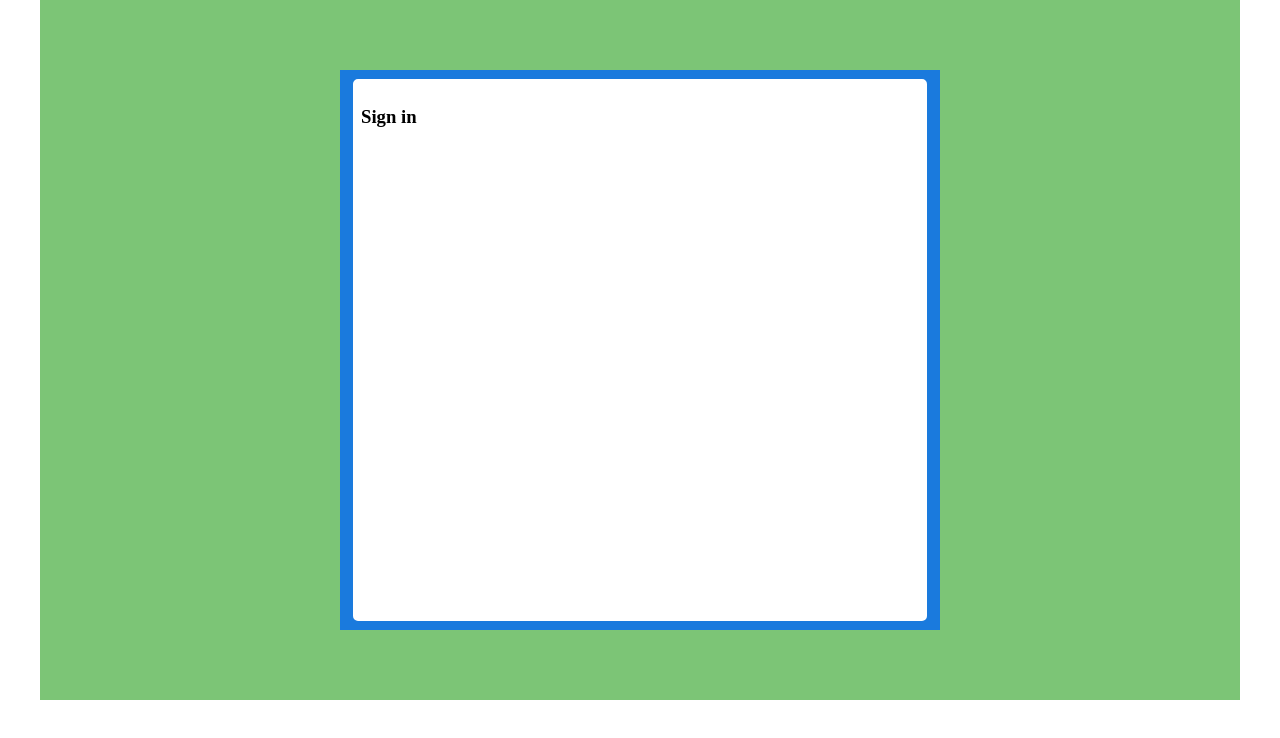
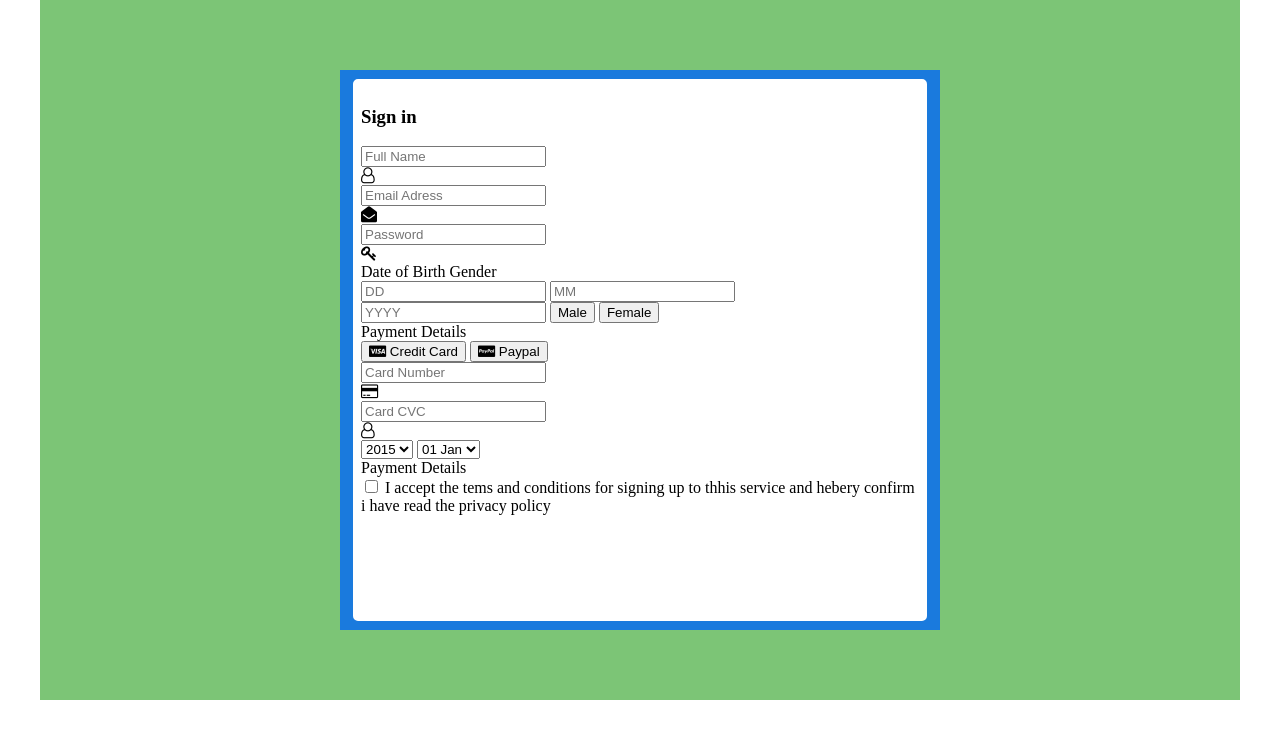
Before and after one commit to khanh28082001/btweb, a plain HTML site: page BT3/lab4/index.html in a window 1280 px wide. Drawn offline with Linux system fonts and the light colour scheme.

Commit message:
Update index.html

```diff
--- a/BT3/lab4/index.html
+++ b/BT3/lab4/index.html
@@ -4,6 +4,9 @@
     <meta charset="UTF-8">
     <title>Title</title>
     <link rel="stylesheet" href="style.css">
+    <link rel="stylesheet" href="https://cdnjs.cloudflare.com/ajax/libs/font-awesome/4.7.0/css/font-awesome.css"
+          integrity="sha512-5A8nwdMOWrSz20fDsjczgUidUBR8liPYU+WymTZP1lmY9G6Oc7HlZv156XqnsgNUzTyMefFTcsFH/tnJE/+xBg=="
+          crossorigin="anonymous" referrerpolicy="no-referrer"/>
 </head>
 <body>
 <div id="container">
@@ -11,20 +14,86 @@
         <nav>
             <div id="contact">
                 <h3>Sign in</h3>
+
             </div>
             <div id="inp">
 
+                <div id="fulln">
+                    <input id="nameinput" type="text" placeholder="Full Name">
+                    <div class="nameicon">
+                        <i class="fa fa-user-o icon" aria-hidden="true"></i>
+                    </div>
+
+                </div>
+                <div id="email">
+                    <input id="mailinput" type="text" placeholder="Email Adress">
+                    <div class="nameicon">
+                        <i class="fa fa-envelope-open icon" aria-hidden="true"></i>
+                    </div>
+                </div>
+                <div id="pass">
+                    <input id="passinput" type="text" placeholder="Password">
+                    <div class="nameicon">
+                        <i class="fa fa-key icon" aria-hidden="true"></i>
+                    </div>
+                </div>
             </div>
-            <div id="sign">
+            <div id="date">
+                <div id="top">
+                    <label id="dob" for="date">Date of Birth</label>
+                    <label id="gen" for="date"> Gender</label>
+                </div>
 
+                <div id="inleft">
+                    <input type="text" class="inputl" placeholder="DD">
+                    <input type="text" class="inputl" placeholder="MM">
+                    <input type="text" class="inputl" placeholder="YYYY">
+                    <button><span>Male</span></button>
+                    <button><span>Female</span></button>
+                </div>
             </div>
-            <div id="orlogin">
+            <div id="payment">
+                <div id="detai">
+                    <label for="">Payment Details</label>
+                </div>
+                <div id="cre">
+                    <button id="buttoncre"><i class="fa fa-cc-visa" aria-hidden="true"></i>
+                        <span>Credit Card</span>
+                    </button>
+                    <button><i class="fa fa-cc-paypal" aria-hidden="true"></i>
+                        <span> Paypal</span></button>
+                </div>
+                <div id="card">
+                    <input type="text" placeholder="Card Number">
+                    <div class="icon">
+                        <i class="fa fa-credit-card" aria-hidden="true"></i>
+                    </div>
 
+
+                </div>
+                <div id="cvc">
+                    <input type="text" placeholder="Card CVC">
+                    <div class="icon">
+                        <i class="fa fa-user-o icon" aria-hidden="true"></i>
+                    </div>
+
+
+
+                    <select name="" id="">
+                        <option value="">2015</option>
+                    </select>
+                    <select name="" id="">
+                        <option value="">01 Jan</option>
+                    </select>
+                </div>
             </div>
-            <div id="last">
-
+            <div id="terms">
+                <label for="">Payment Details</label>
+                <form action="">
+                    <input type="checkbox" id="vehicle1" name="vehicle1" value="Bike">
+                    <label for="vehicle1"> I accept the tems and conditions for signing up to thhis service and hebery confirm i have read the privacy policy</label>
             </div>
         </nav>
     </div>
- </body>
+</body>
 </html>
```
